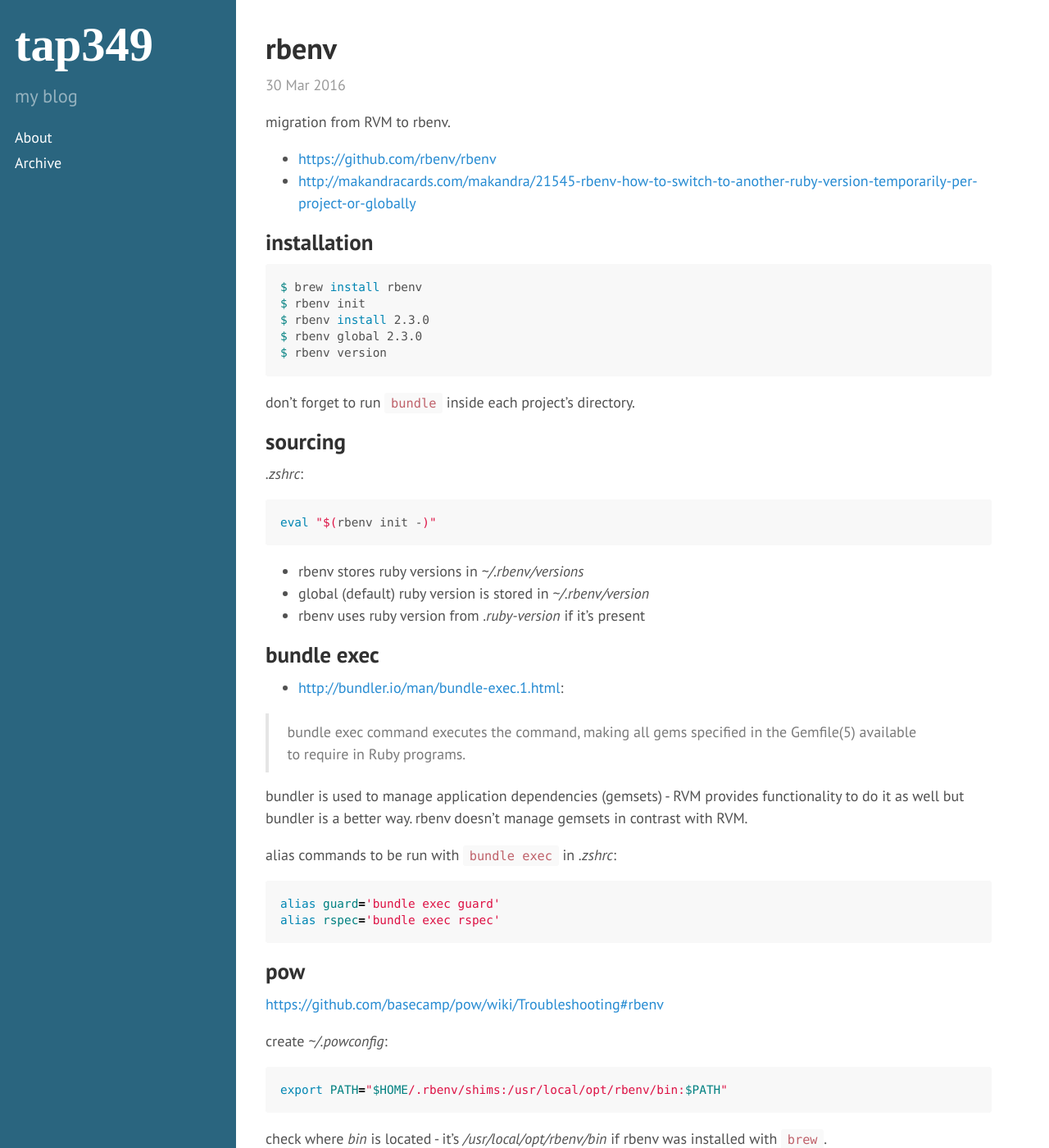
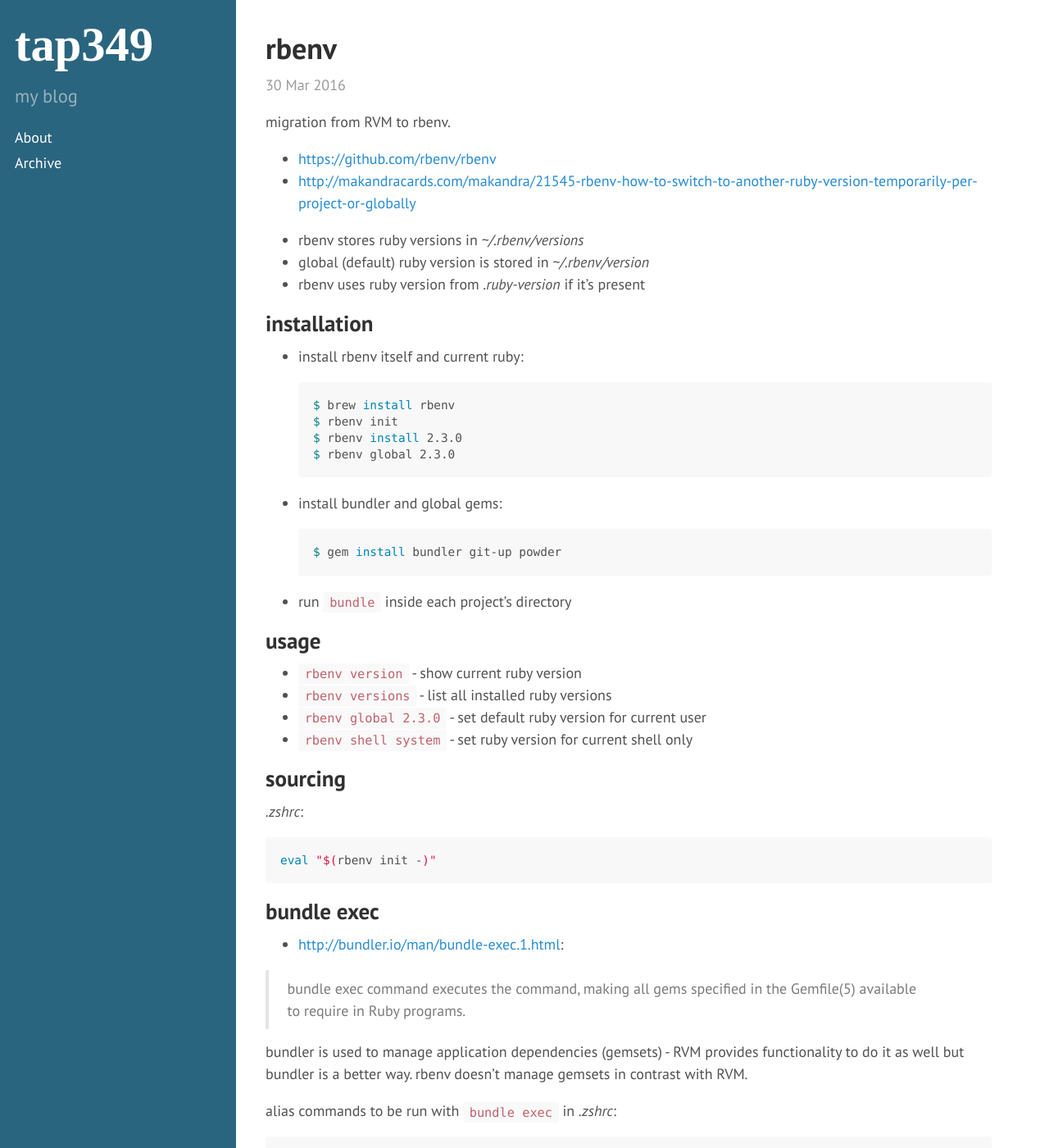
Before and after one commit to tap349/tap349.github.io, a Jekyll site: the page built from _posts/2016-03-30-rbenv.md, in a window 1280 px wide and 1400 px high. Shown: the whole window at 82% size. Built offline with Jekyll 4.4.1, drawn with Linux system fonts in a browser that asks for light colours; some of the changed text lies outside the part shown.

Commit message:
update 2016-03-30_20:42:58

````diff
--- a/_posts/2016-03-30-rbenv.md
+++ b/_posts/2016-03-30-rbenv.md
@@ -13,17 +13,35 @@
 - <https://github.com/rbenv/rbenv>
 - <http://makandracards.com/makandra/21545-rbenv-how-to-switch-to-another-ruby-version-temporarily-per-project-or-globally>
 
+- rbenv stores ruby versions in _~/.rbenv/versions_
+- global (default) ruby version is stored in _~/.rbenv/version_
+- rbenv uses ruby version from _.ruby-version_ if it's present
+
 ## installation
 
-```sh
-$ brew install rbenv
-$ rbenv init
-$ rbenv install 2.3.0
-$ rbenv global 2.3.0
-$ rbenv version
-```
+- install rbenv itself and current ruby:
 
-don't forget to run `bundle` inside each project's directory.
+  ```sh
+  $ brew install rbenv
+  $ rbenv init
+  $ rbenv install 2.3.0
+  $ rbenv global 2.3.0
+  ```
+
+- install bundler and global gems:
+
+  ```sh
+  $ gem install bundler git-up powder
+  ```
+
+- run `bundle` inside each project's directory
+
+## usage
+
+- `rbenv version` - show current ruby version
+- `rbenv versions` - list all installed ruby versions
+- `rbenv global 2.3.0` - set default ruby version for current user
+- `rbenv shell system` - set ruby version for current shell only
 
 ## sourcing
 
@@ -70,6 +84,22 @@
 
 don't forget to restart pow (or `kill -9` process better).
 
+## _.vim/update_bundles_
+
+switch to system ruby when compiling `command-t` vim plugin:
+
+```ruby
+puts "compiling command-t..."
+
+# https://langui.sh/2014/03/10/wunused-command-line-argument-hard-error-in-future-is-a-harsh-mistress
+environment = 'ARCHFLAGS="-Wno-error=unused-command-line-argument-hard-error-in-future"'
+command_t_path = File.join 'command-t', 'ruby', 'command-t'
+rbenv_init_script = 'eval "$(rbenv init -)"'
+command_t_build_script = 'rbenv shell system && ruby extconf.rb && make'
+
+puts `zsh -c 'cd #{command_t_path} && #{rbenv_init_script} && #{environment} #{command_t_build_script}'`
+```
+
 ## chef
 
 RVM cannot be installed on debian 8 with `rvm` cookbook -
````
Also changed, not shown: other parts of _posts/2016-03-30-rbenv.md (+0 -4 lines), _posts/2016-03-30-rvm.md (+16 -0 lines).
